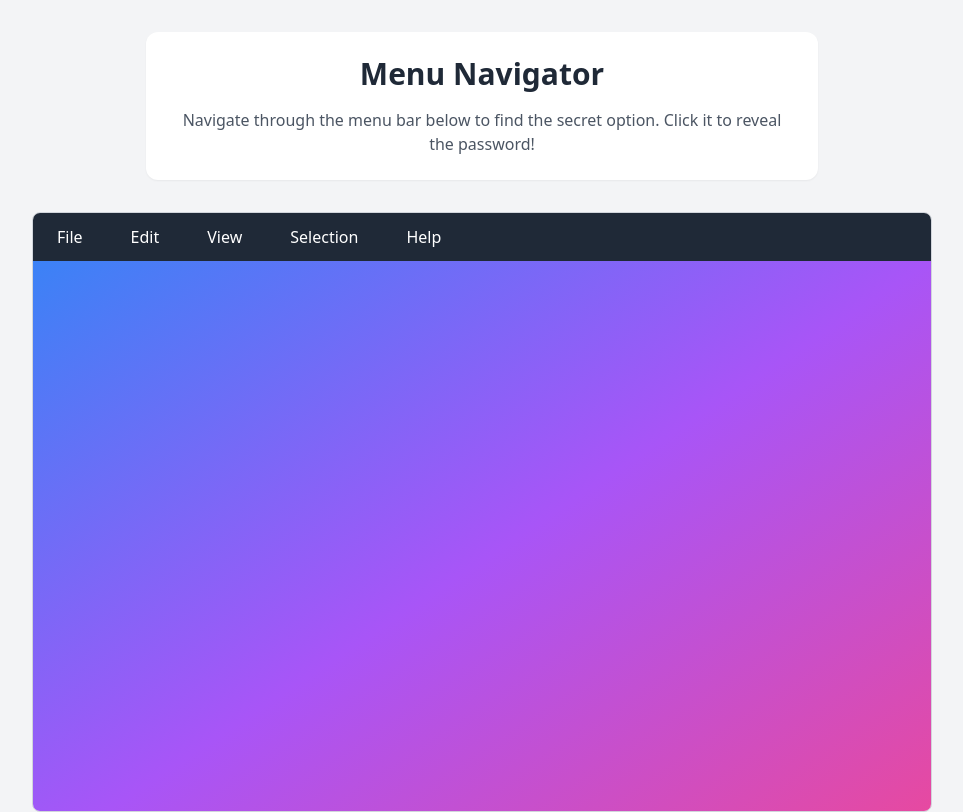
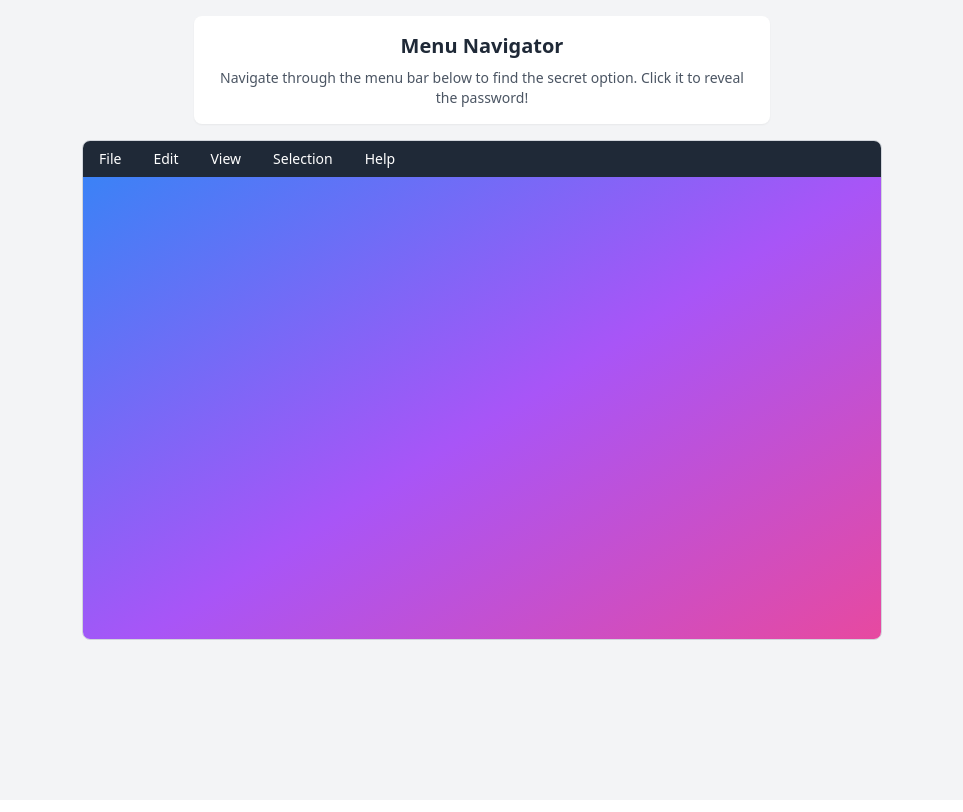
Before and after one commit to mattmazzola/webgames, a React (Vite) app in the folder webgames/: page /menu-navigator in a window 1280 px wide. Shown: the whole page, without its empty margins (158-1121 px from the left). Built offline with nearby package versions, Linux system fonts and the light colour scheme.

Commit message:
MenuNavigator: tidy for smaller screens

```diff
--- a/webgames/src/pages/MenuNavigator.tsx
+++ b/webgames/src/pages/MenuNavigator.tsx
@@ -11,6 +11,7 @@ interface MenuItem {
 const MenuNavigator: React.FC = () => {
   const [activeMenu, setActiveMenu] = useState<string | null>(null);
   const [activeSubmenu, setActiveSubmenu] = useState<string | null>(null);
+  const [completed, setCompleted] = useState(false);
   const [message, setMessage] = useState<{
     text: string;
     type: "success" | "error" | null;
@@ -147,6 +148,7 @@ const MenuNavigator: React.FC = () => {
         text: `Congratulations! The completion password is: ${PASSWORD_MenuNavigator}`,
         type: "success",
       });
+      setCompleted(true);
     } else if (item.items) {
       // Don't close the menu if there are subitems
       return;
@@ -158,15 +160,29 @@ const MenuNavigator: React.FC = () => {
     }
   };
 
+  if (completed) {
+    return (
+      <div className="flex min-h-screen items-center justify-center bg-gradient-to-br from-blue-500 via-purple-500 to-pink-500">
+        <div className="bg-white/90 backdrop-blur rounded-lg p-8 shadow-lg text-center">
+          <h2 className="text-2xl font-bold text-green-600 mb-2">Success!</h2>
+          <p className="text-xl">The password is:</p>
+          <p className="text-2xl font-mono mt-2 font-bold">
+            {PASSWORD_MenuNavigator}
+          </p>
+        </div>
+      </div>
+    );
+  }
+
   return (
     <div className="flex flex-col min-h-screen bg-gray-100">
       {/* Instructions Card */}
-      <div className="flex justify-center mt-8">
-        <div className="bg-white rounded-xl p-6 mb-8 max-w-2xl shadow-sm">
-          <h1 className="text-3xl font-bold text-center mb-4 text-gray-800">
+      <div className="flex justify-center mt-4">
+        <div className="bg-white rounded-lg p-4 mb-4 max-w-xl shadow-sm">
+          <h1 className="text-xl font-bold text-center mb-2 text-gray-800">
             Menu Navigator
           </h1>
-          <p className="text-center text-gray-600">
+          <p className="text-center text-sm text-gray-600">
             Navigate through the menu bar below to find the secret option. Click
             it to reveal the password!
           </p>
@@ -175,7 +191,7 @@ const MenuNavigator: React.FC = () => {
 
       {/* Desktop Window Container */}
       <div className="flex justify-center w-full">
-        <div className="w-[900px] h-[600px] bg-white border border-gray-300 rounded-lg overflow-hidden">
+        <div className="w-[800px] h-[500px] bg-white border border-gray-300 rounded-lg overflow-hidden">
           {/* Menu Bar */}
           <div className="bg-gray-800 text-white w-full">
             <div className="flex">
@@ -191,7 +207,7 @@ const MenuNavigator: React.FC = () => {
                   }}
                 >
                   <button
-                    className={`px-6 py-3 hover:bg-gray-700 ${
+                    className={`px-4 py-2 text-sm hover:bg-gray-700 ${
                       activeMenu === menu.label ? "bg-gray-700" : ""
                     }`}
                     onClick={() => handleMenuClick(menu.label)}
@@ -200,7 +216,7 @@ const MenuNavigator: React.FC = () => {
                   </button>
                   {activeMenu === menu.label && menu.items && (
                     <div
-                      className="absolute left-0 top-full bg-gray-800 min-w-[200px] z-50 rounded-b-lg"
+                      className="absolute left-0 top-full bg-gray-800 min-w-[180px] z-50 rounded-b-lg"
                       onMouseLeave={() => setActiveSubmenu(null)}
                     >
                       {menu.items.map((item) => (
@@ -210,18 +226,18 @@ const MenuNavigator: React.FC = () => {
                           onMouseEnter={() => setActiveSubmenu(item.label)}
                         >
                           <button
-                            className="block w-full text-left px-4 py-2 hover:bg-gray-700 flex justify-between items-center"
+                            className="block w-full text-left px-3 py-1.5 text-sm hover:bg-gray-700 flex justify-between items-center"
                             onClick={() => handleSubmenuClick(item)}
                           >
                             {item.label}
                             {item.items && <span className="ml-2">▶</span>}
                           </button>
                           {activeSubmenu === item.label && item.items && (
-                            <div className="absolute left-full top-0 bg-gray-800 min-w-[200px] rounded-lg">
+                            <div className="absolute left-full top-0 bg-gray-800 min-w-[180px] rounded-lg">
                               {item.items.map((subItem) => (
                                 <button
                                   key={subItem.label}
-                                  className="block w-full text-left px-4 py-2 hover:bg-gray-700"
+                                  className="block w-full text-left px-3 py-1.5 text-sm hover:bg-gray-700"
                                   onClick={() => handleSubmenuClick(subItem)}
                                 >
                                   {subItem.label}
@@ -241,9 +257,9 @@ const MenuNavigator: React.FC = () => {
           {/* Desktop Background Area */}
           <div className="h-full bg-gradient-to-br from-blue-500 via-purple-500 to-pink-500 flex items-center justify-center">
             {message.text && (
-              <div className="bg-white/90 backdrop-blur rounded-lg p-6 max-w-md shadow-lg">
+              <div className="bg-white/90 backdrop-blur rounded-lg p-4 max-w-md shadow-lg">
                 <p
-                  className={`text-lg ${
+                  className={`text-base ${
                     message.type === "error" ? "text-red-600" : "text-green-600"
                   }`}
                 >
```
